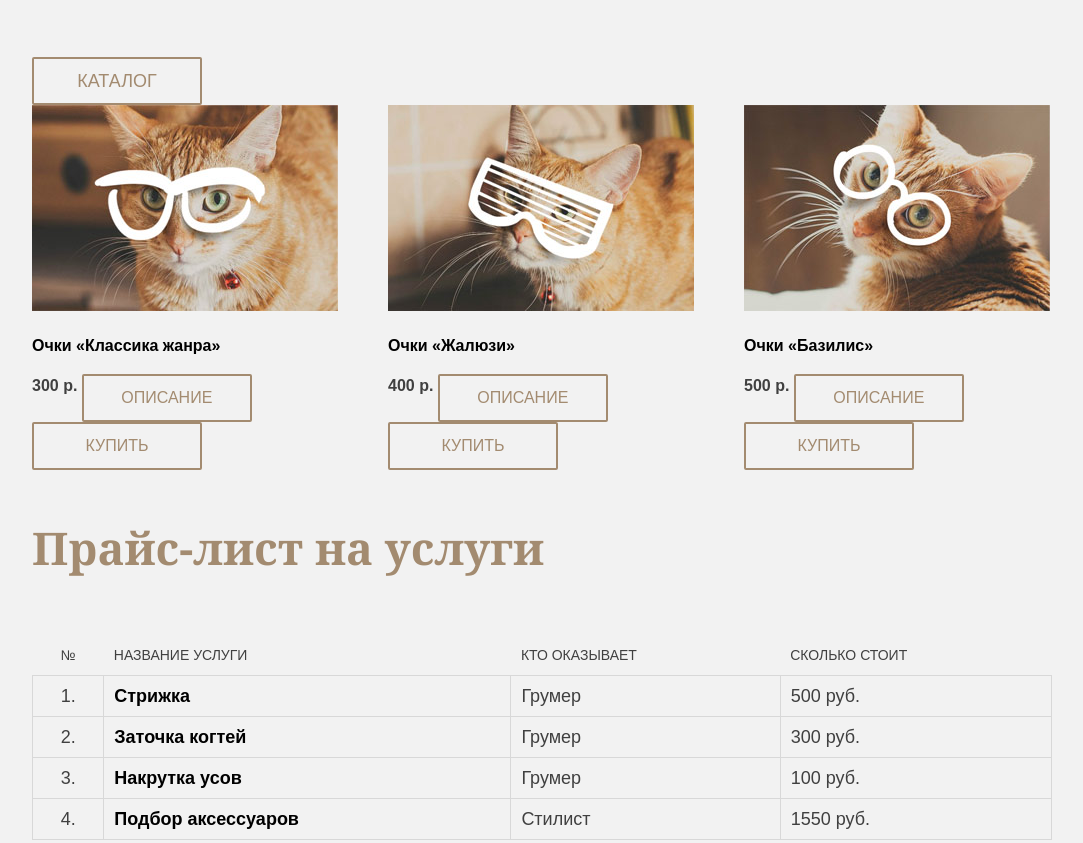
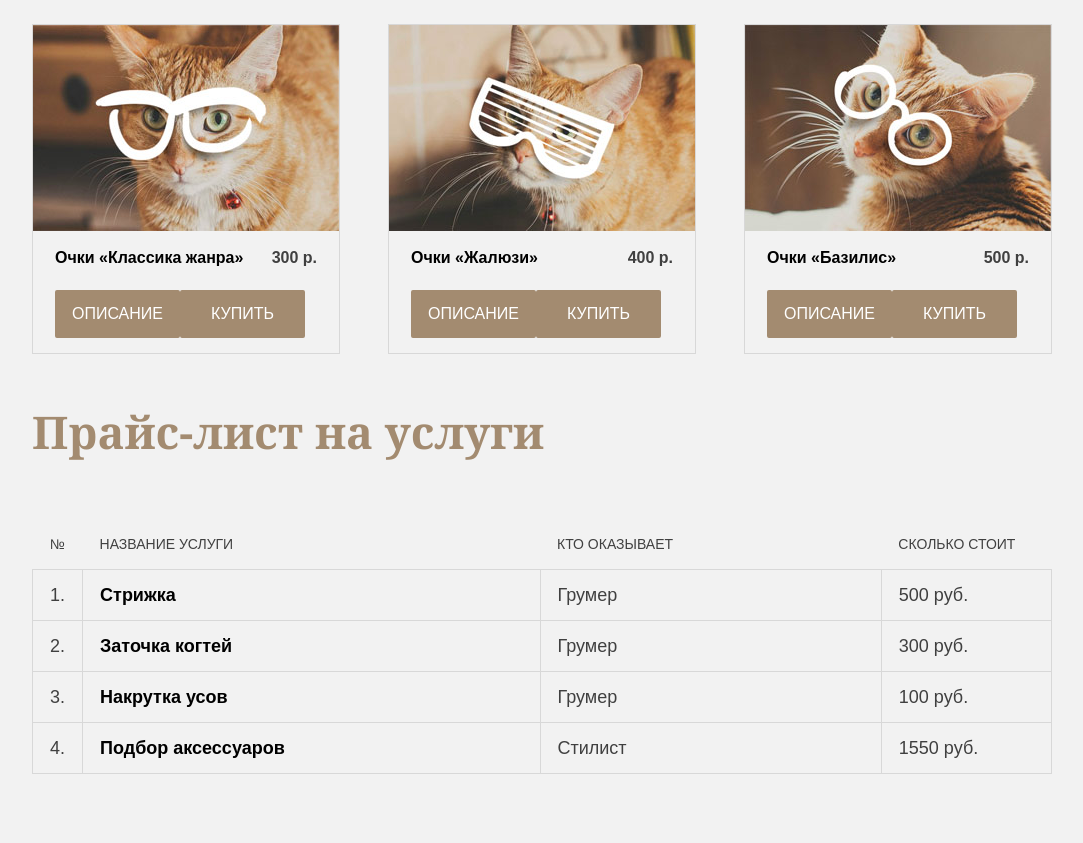
Before and after one commit to AlexLychev/Keksby, a plain HTML site: page index.html in a window 1280 px wide. Shown: the part 1984-2827 px from the top of the page, without its empty margins (98-1181 px from the left). Drawn offline with Linux system fonts and the light colour scheme.

Commit message:
unit 11 finished

```diff
--- a/css/style.css
+++ b/css/style.css
@@ -223,6 +223,14 @@ body {
 
 .reviews { padding: 70px 0 90px 0 }
 
+.reviews .container { position: relative }
+
+.to-all-reviews {
+    position: absolute;
+    top: 0;
+    right: 0
+}
+
 .reviews-list {}
 
 .review-item {
@@ -233,6 +241,9 @@ body {
     border-left: 3px solid #a38b70;
     float: left
 }
+
+.review-item p { margin: 0 0 15px 0 }
+
 .review-author {
     font-style: italic;
     font-weight: bold
@@ -243,13 +254,24 @@ body {
     background-color: #f2f2f2
 }
 
+.popular-and-price .container { position: relative }
+
+.to-catalog {
+    position: absolute;
+    top: 0;
+    right: 0
+}
+
 .popular-items { margin-bottom: 50px }
 
 .catalog-item {
-    width: 308px;
+    position: relative;
+    width: 262px;
     margin-right: 48px;
     float: left;
-    font-size: 16px
+    font-size: 16px;
+    border: 1px solid #d8d8d8;
+    padding: 221px 22px 15px 22px;
 }
 
 .catalog-item:last-child {
@@ -257,14 +279,44 @@ body {
 }
 
 .catalog-item img {
+    position: absolute;
+    top: 0;
+    left: 0;
+    width: 306px;
     max-width: 100%;
-    height: auto
+    height: 206px
 }
 
 .catalog-item h3 {
+    float: left;
+    max-width: 205px;
+    margin: 0 0 20px 0;
     font-size: 16px;
     color: #000000
 }
+
+.catalog-item-price {
+    float: right;
+    max-width: 55px;
+    margin-bottom: 20px
+}
+
+.catalog-item .btn {
+    width: 101px;
+    color: white;
+    background-color: #a38b70
+}
+
+.catalog-item .btn:hover { background-color: #8d745a }
+
+.catalog-item .btn:active { color: rgba(255, 255, 255, 0.3) }
+
+.catalog-item .btn-info {
+    float: left;
+    clear: left
+}
+
+.catalog-item .btn-buy { float: right }
 
 .price-list {
     width: 100%;
@@ -281,14 +333,22 @@ body {
 
 .price-list td { border: 1px solid #d8d8d8 }
 
-.price-list th, .price-list td { padding: 5px 10px }
+.price-list th, .price-list td { padding: 10px 17px }
 
-.price-list .price-number { text-align: center }
+.price-list .price-number {
+    text-align: center;
+    width: 15px
+}
 
 .price-list .price-name {
+    width: 422px;
     font-weight: bold;
     color: #000000
 }
+
+.price-list .price-master { width: 306px }
+
+.price-list .price-cost { width: 135px }
 
 .feedback { padding: 60px 0 70px 0 }
 
--- a/index.html
+++ b/index.html
@@ -75,14 +75,14 @@
         <div class="reviews">
             <div class="container">
                 <h2 class="section-title">Довольные коты</h2>
-                <a class="btn" title="Посмотреть все отзывы" href="#">Все отзывы</a>
+                <a class="btn to-all-reviews" title="Посмотреть все отзывы" href="#">Все отзывы</a>
                 <div class="reviews-list clearfix">
                     <blockquote class="review-item">
-                        Спасибо Кексу за давно напрашивающуюся идею! Набрал себе очков на все случаи жизни: для чтения и для вечеринки с котанами B-)
+                        <p>Спасибо Кексу за давно напрашивающуюся идею! Набрал себе очков на все случаи жизни: для чтения и для вечеринки с котанами B-)</p>
                         <cite class="review-author">Барсик, г. Москва</cite>
                     </blockquote>
                     <blockquote class="review-item">
-                        Я просто не могу без шоппинга и теперь не нужно тащить хозяйку в магазин, заказываю все аксессуары на сайте у Кекса он-лайн!
+                        <p>Я просто не могу без шоппинга и теперь не нужно тащить хозяйку в магазин, заказываю все аксессуары на сайте у Кекса он-лайн!</p>
                         <cite class="review-author">Мурка, г. Санкт-Петербург</cite>
                     </blockquote>
                 </div>
@@ -93,28 +93,28 @@
         <div class="popular-and-price">
             <div class="container">
                 <h2 class="section-title">Популярные товары</h2>
-                <a class="btn" href="#" title="Посмотреть все товары">Каталог</a>
+                <a class="btn to-catalog" href="#" title="Посмотреть все товары">Каталог</a>
                 <div class="popular-items clearfix">
                     <div class="catalog-item">
                         <img alt="очки &laquo;Классика жанра&raquo;" src="img/glasses-1.jpg" width="306" height="206">
                         <h3>Очки «Классика жанра»</h3>
-                        <b>300 р.</b>
-                        <a class="btn" href="#">Описание</a>
-                        <a class="btn" href="#">Купить</a>
+                        <b class="catalog-item-price">300 р.</b>
+                        <a class="btn btn-info" href="#">Описание</a>
+                        <a class="btn .btn-buy" href="#">Купить</a>
                     </div>
                     <div class="catalog-item">
                         <img alt="очки &laquo;Жалюзи&raquo;" src="img/glasses-2.jpg" width="306" height="206">
                         <h3>Очки «Жалюзи»</h3>
-                        <b>400 р.</b>
-                        <a class="btn" href="#">Описание</a>
-                        <a class="btn" href="#">Купить</a>
+                        <b class="catalog-item-price">400 р.</b>
+                        <a class="btn btn-info" href="#">Описание</a>
+                        <a class="btn .btn-buy" href="#">Купить</a>
                     </div>
                     <div class="catalog-item">
                         <img alt="очки &laquo;Базилис&raquo;" src="img/glasses-3.jpg" width="306" height="206">
                         <h3>Очки «Базилис»</h3>
-                        <b>500 р.</b>
-                        <a class="btn" href="#">Описание</a>
-                        <a class="btn" href="#">Купить</a>
+                        <b class="catalog-item-price">500 р.</b>
+                        <a class="btn btn-info" href="#">Описание</a>
+                        <a class="btn .btn-buy" href="#">Купить</a>
                     </div>
                 </div>
                 <h2 class="section-title">Прайс-лист на услуги</h2>
@@ -128,26 +128,26 @@
                     <tr>
                         <td class="price-number">1.</td>
                         <td class="price-name">Стрижка</td>
-                        <td>Грумер</td>
-                        <td>500 руб.</td>
+                        <td class="price-master">Грумер</td>
+                        <td class="price-cost">500 руб.</td>
                     </tr>
                     <tr>
                         <td class="price-number">2.</td>
                         <td class="price-name">Заточка когтей</td>
-                        <td>Грумер</td>
-                        <td>300 руб.</td>
+                        <td class="price-master">Грумер</td>
+                        <td class="price-cost">300 руб.</td>
                     </tr>
                     <tr>
                         <td class="price-number">3.</td>
                         <td class="price-name">Накрутка усов</td>
-                        <td>Грумер</td>
-                        <td>100 руб.</td>
+                        <td class="price-master">Грумер</td>
+                        <td class="price-cost">100 руб.</td>
                     </tr>
                     <tr>
                         <td class="price-number">4.</td>
                         <td class="price-name">Подбор аксессуаров</td>
-                        <td>Стилист</td>
-                        <td>1550 руб.</td>
+                        <td class="price-master">Стилист</td>
+                        <td class="price-cost">1550 руб.</td>
                     </tr>
                 </table>
             </div>
```
